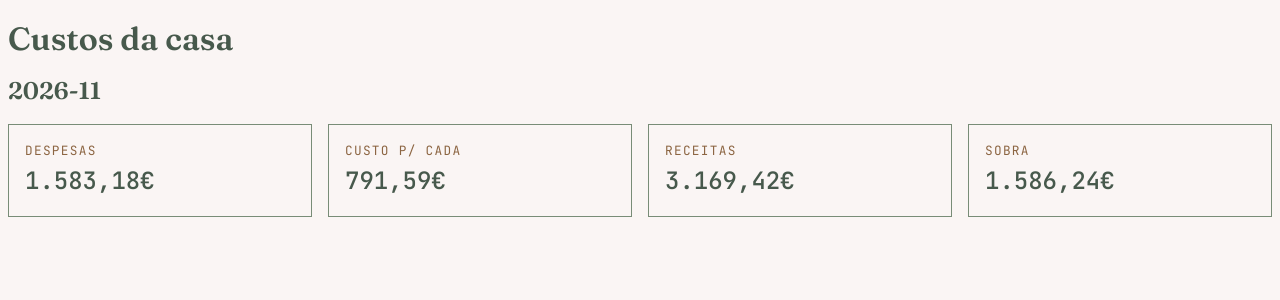
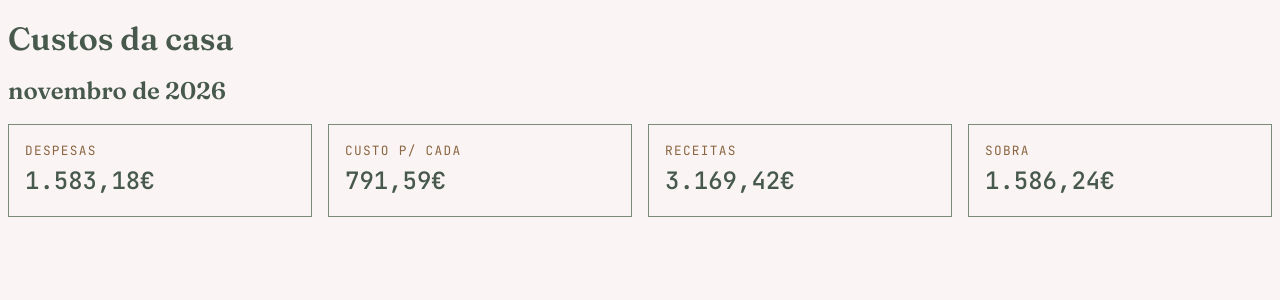
Before and after one commit to chryspenalber/projeto-custos, a React (Vite) app: page / in a window 1280 px wide. Shown: the top 300 px of the page. Built offline with nearby package versions, Linux system fonts and the light colour scheme.

Commit message:
Adiciona nome do mês por extenso

```diff
--- a/src/sections/MonthSummary/MonthSummary.jsx
+++ b/src/sections/MonthSummary/MonthSummary.jsx
@@ -1,6 +1,7 @@
 import { categorias } from '../../data/categorias';
 import { lancamentos } from '../../data/lancamentos';
 import { calculaResumo } from '../../utils/calculaResumo';
+import { formataMes } from '../../utils/formataMes';
 import SummaryCard from '../../components/SummaryCard/SummaryCard';
 import styles from './MonthSummary.module.css';
 
@@ -12,7 +13,7 @@ function MonthSummary() {
 
   return (
     <section>
-      <h2>{MES}</h2>
+      <h2>{formataMes(MES)}</h2>
       <dl className={styles.cards}>
         <SummaryCard rotulo="Despesas" valor={resumo.despesas} />
         <SummaryCard rotulo="Custo p/ cada" valor={resumo.custoPorPessoa} />
--- /dev/null
+++ b/src/utils/formataMes.js
@@ -0,0 +1,11 @@
+const formatador = new Intl.DateTimeFormat('pt-BR', {
+  month: 'long',
+  year: 'numeric',
+});
+
+export function formataMes(mes) {
+  const [ano, numeroMes] = mes.split('-');
+  // No Date, janeiro é 0, então o número do mês precisa diminuir 1
+  const data = new Date(Number(ano), Number(numeroMes) - 1);
+  return formatador.format(data);
+}
```
